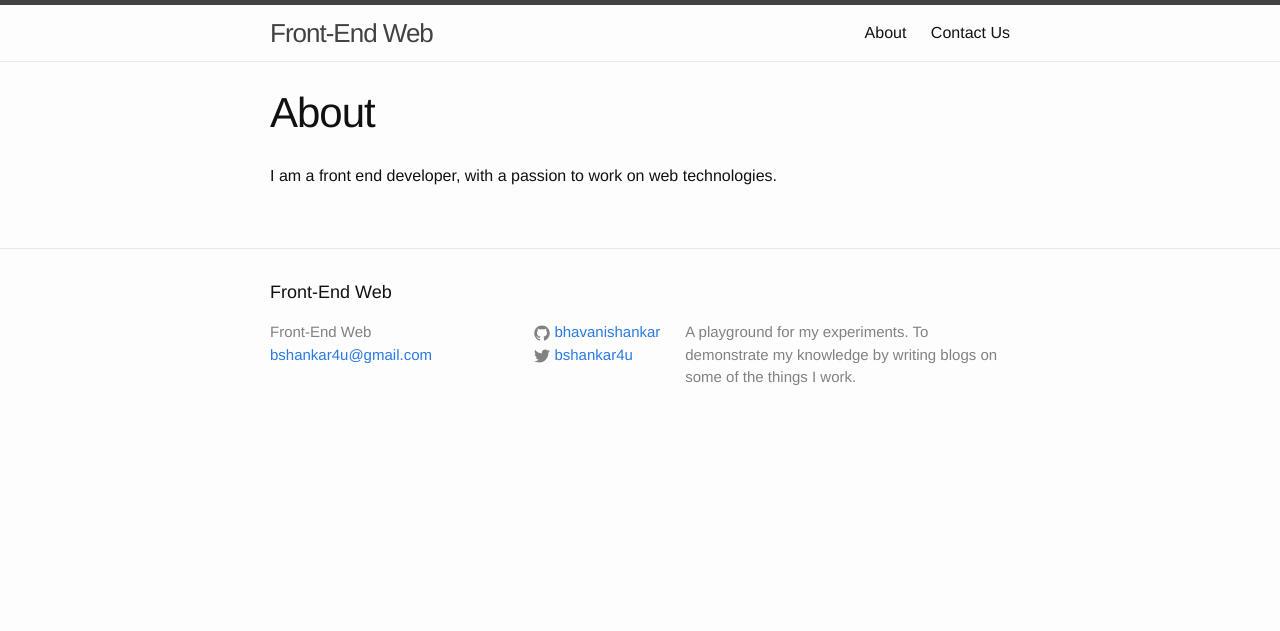
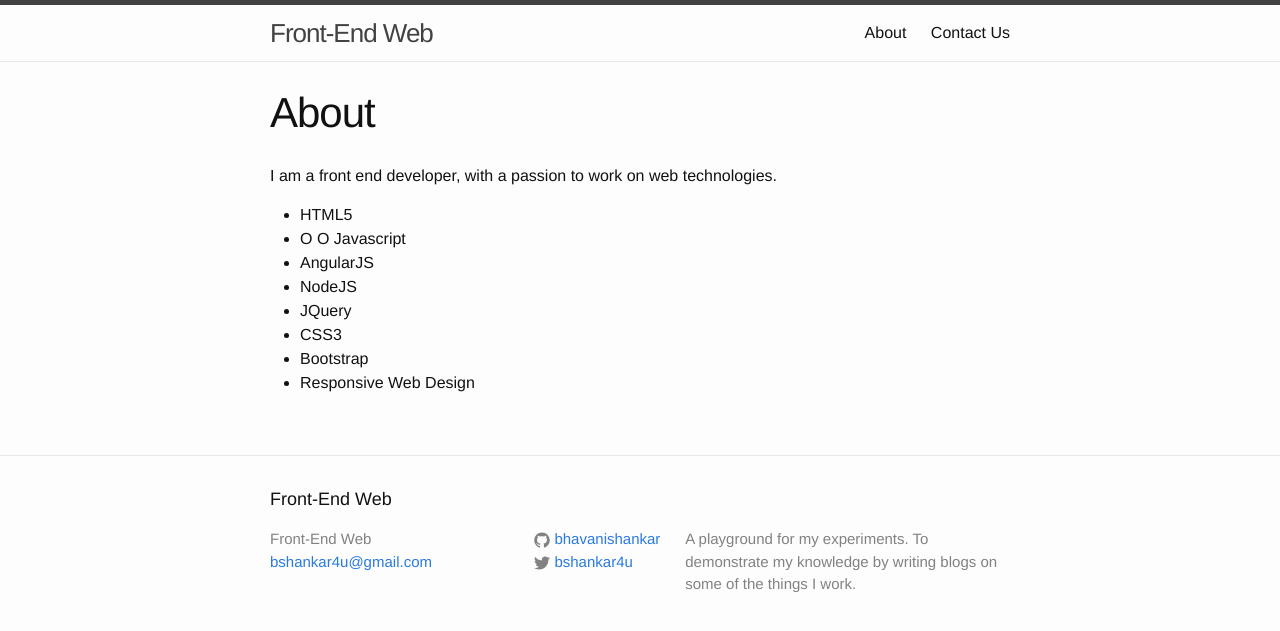
Before and after one commit to bhavanishankar/bhavanishankar.github.io, a Jekyll site: the page built from about.md, in a window 1280 px wide. Shown: the top 631 px of the page. Built offline with Jekyll 4.4.1, drawn with Linux system fonts in a browser that asks for light colours.

Commit message:
Updated about page

```diff
--- a/about.md
+++ b/about.md
@@ -5,3 +5,12 @@ permalink: /about/
 ---
 
 I am a front end developer, with a passion to work on web technologies.
+
+* HTML5
+* O O Javascript
+* AngularJS
+* NodeJS
+* JQuery
+* CSS3
+* Bootstrap
+* Responsive Web Design
```
Also changed, not shown: contact.md (+3 -2 lines), 3 other files.
